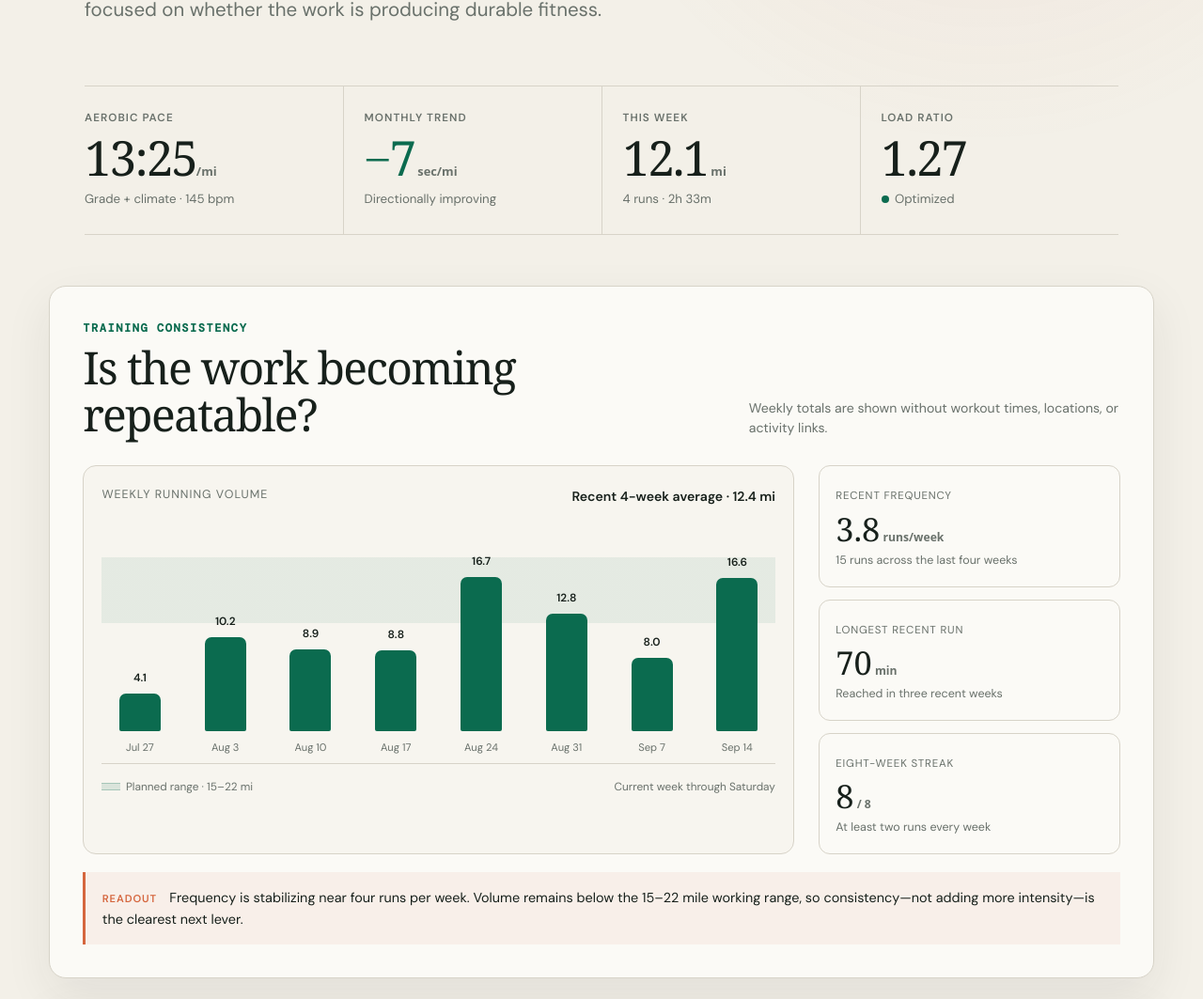
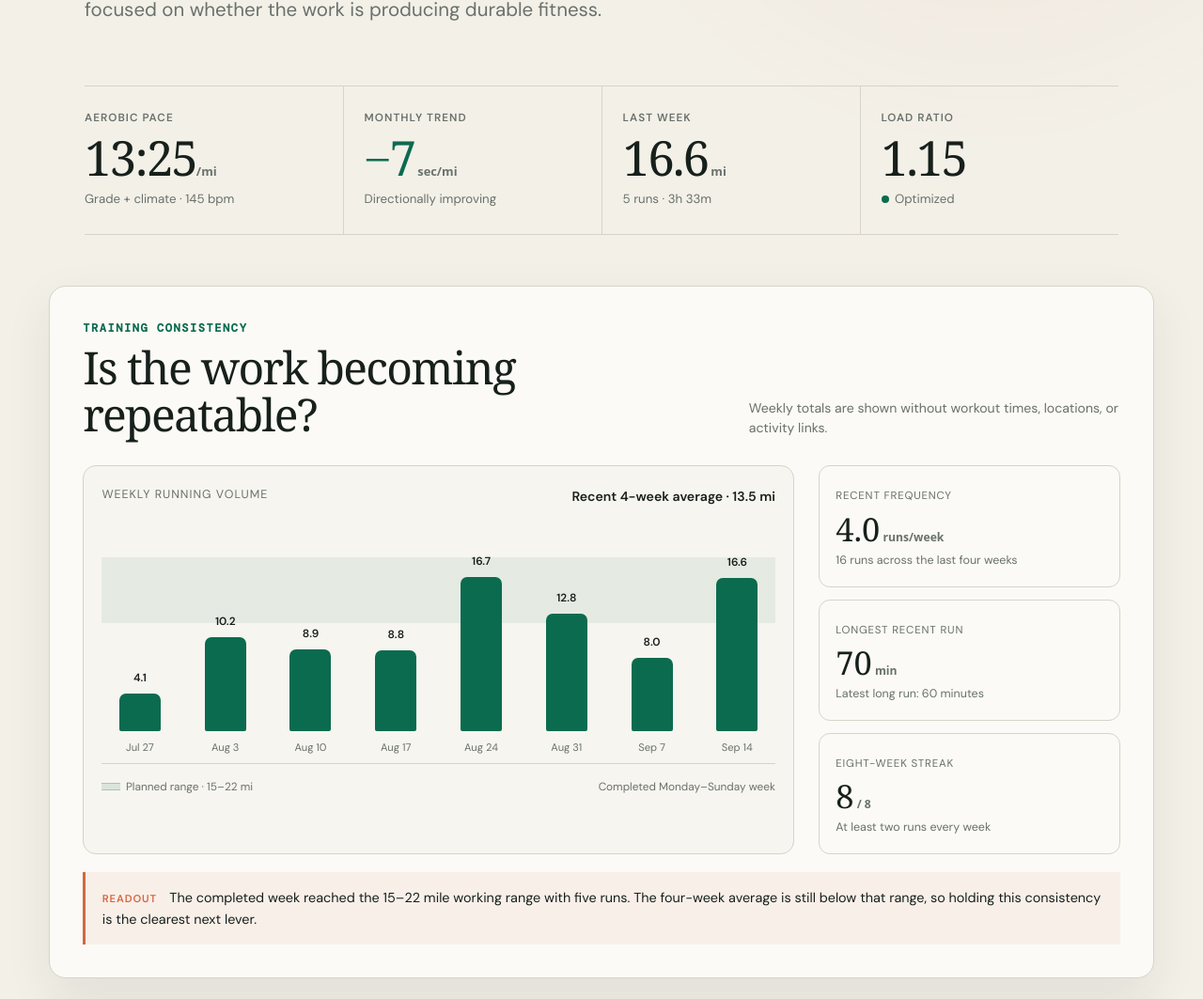
Before and after one commit to jonalejandro/jonalejandro.github.io, a Jekyll site: the page built from _pages/running.html, in a window 1280 px wide. Shown: the part 355-1418 px from the top of the page at 94% size. Built offline with Jekyll 4.4.1, drawn with Linux system fonts in a browser that asks for light colours.

Commit message:
Refresh running performance summary

```diff
--- a/_pages/running.html
+++ b/_pages/running.html
@@ -10,17 +10,17 @@ description: "A privacy-safe view of training consistency and grade- and climate
         <div class="summary-grid" aria-label="Current summary">
           <article><p>Aerobic pace</p><strong id="latest-pace">13:25<small>/mi</small></strong><span>Grade + climate · 145 bpm</span></article>
           <article><p>Monthly trend</p><strong class="positive" id="trend-value">−7<small> sec/mi</small></strong><span id="trend-meaning">Directionally improving</span></article>
-          <article><p>This week</p><strong>12.1<small> mi</small></strong><span>4 runs · 2h 33m</span></article>
-          <article><p>Load ratio</p><strong>1.27</strong><span><i class="status-dot"></i>Optimized</span></article>
+          <article><p>Last week</p><strong>16.6<small> mi</small></strong><span>5 runs · 3h 33m</span></article>
+          <article><p>Load ratio</p><strong>1.15</strong><span><i class="status-dot"></i>Optimized</span></article>
         </div>
       </section>
       <section class="dashboard-section" id="consistency" aria-labelledby="consistency-title">
         <div class="section-head"><div><p class="eyebrow">Training consistency</p><h2 id="consistency-title">Is the work becoming repeatable?</h2></div><p class="section-kicker">Weekly totals are shown without workout times, locations, or activity links.</p></div>
         <div class="consistency-grid">
-          <div class="weekly-panel"><div class="chart-meta"><span>Weekly running volume</span><strong>Recent 4-week average · 12.4 mi</strong></div><div class="weekly-chart" id="weekly-chart" role="img" aria-label="Eight-week bar chart of weekly running mileage"></div><div class="target-key"><span><i></i>Planned range · 15–22 mi</span><span>Current week through Saturday</span></div></div>
-          <aside class="consistency-stats"><div><span>Recent frequency</span><strong>3.8<small> runs/week</small></strong><p>15 runs across the last four weeks</p></div><div><span>Longest recent run</span><strong>70<small> min</small></strong><p>Reached in three recent weeks</p></div><div><span>Eight-week streak</span><strong>8<small> / 8</small></strong><p>At least two runs every week</p></div></aside>
+          <div class="weekly-panel"><div class="chart-meta"><span>Weekly running volume</span><strong>Recent 4-week average · 13.5 mi</strong></div><div class="weekly-chart" id="weekly-chart" role="img" aria-label="Eight-week bar chart of weekly running mileage"></div><div class="target-key"><span><i></i>Planned range · 15–22 mi</span><span>Completed Monday–Sunday week</span></div></div>
+          <aside class="consistency-stats"><div><span>Recent frequency</span><strong>4.0<small> runs/week</small></strong><p>16 runs across the last four weeks</p></div><div><span>Longest recent run</span><strong>70<small> min</small></strong><p>Latest long run: 60 minutes</p></div><div><span>Eight-week streak</span><strong>8<small> / 8</small></strong><p>At least two runs every week</p></div></aside>
         </div>
-        <p class="insight"><span>Readout</span> Frequency is stabilizing near four runs per week. Volume remains below the 15–22 mile working range, so consistency—not adding more intensity—is the clearest next lever.</p>
+        <p class="insight"><span>Readout</span> The completed week reached the 15–22 mile working range with five runs. The four-week average is still below that range, so holding this consistency is the clearest next lever.</p>
       </section>
       <section class="dashboard-section" id="efficiency" aria-labelledby="chart-title">
         <div class="section-head"><div><p class="eyebrow">Aerobic efficiency</p><h2 id="chart-title">Grade + climate pace at 145 bpm</h2></div><div class="segmented" aria-label="Chart point visibility"><button type="button" class="active" data-view="all" aria-pressed="true">All runs</button><button type="button" data-view="trend" aria-pressed="false">Trend only</button></div></div>
@@ -34,4 +34,4 @@ description: "A privacy-safe view of training consistency and grade- and climate
         <div class="explorer-grid"><div class="table-wrap"><table><thead><tr><th>Date</th><th>Adjusted pace</th><th>Status</th><th>Trend effect</th></tr></thead><tbody id="run-rows"></tbody></table></div><aside class="inspector" aria-live="polite" aria-labelledby="selected-date"><div class="inspector-topline"><span id="selected-status" class="status-pill">Included</span><span id="selected-laps">Qualifying run</span></div><p class="eyebrow">Selected run</p><h3 id="selected-date">Sep 18, 2026</h3><strong class="inspector-pace" id="selected-pace">13:25<span>/mi</span></strong><dl><div><dt>Qualification</dt><dd id="selected-qualification">Qualifying · included in trend</dd></div><div><dt>Effect on trend</dt><dd id="selected-effect">Calculating…</dd></div><div><dt>Interpretation</dt><dd id="selected-note">One qualifying lap; interpret cautiously.</dd></div></dl></aside></div>
         <details class="method-details"><summary>View the full qualification rules and method</summary><div class="method-copy"><p>Steady aerobic laps must last at least 10 minutes, average 140–150 bpm, and cannot be the first lap. Warmups, short recordings, threshold sessions, trail runs, indoor runs, and altitude or travel runs are excluded.</p><p>Heart rate is normalized to 145 bpm using the initial fitted correction. Grade uses the Minetti energy-cost curve. Climate estimates use temperature, dew point, humidity, and modeled wind exposure. Corrected speeds are averaged by qualifying-lap duration.</p><p>The recent trend is an unweighted linear fit of included pace against date, scaled to 30.44 days. It is descriptive, not a forecast. Sleep, fatigue, fueling, cardiac drift, surface, and weather-station distance can still move a point.</p></div></details>
       </section>
-<script src="/assets/running-dashboard.js?v=20260919-2" defer></script>
+<script src="/assets/running-dashboard.js?v=20260921-1" defer></script>
```
